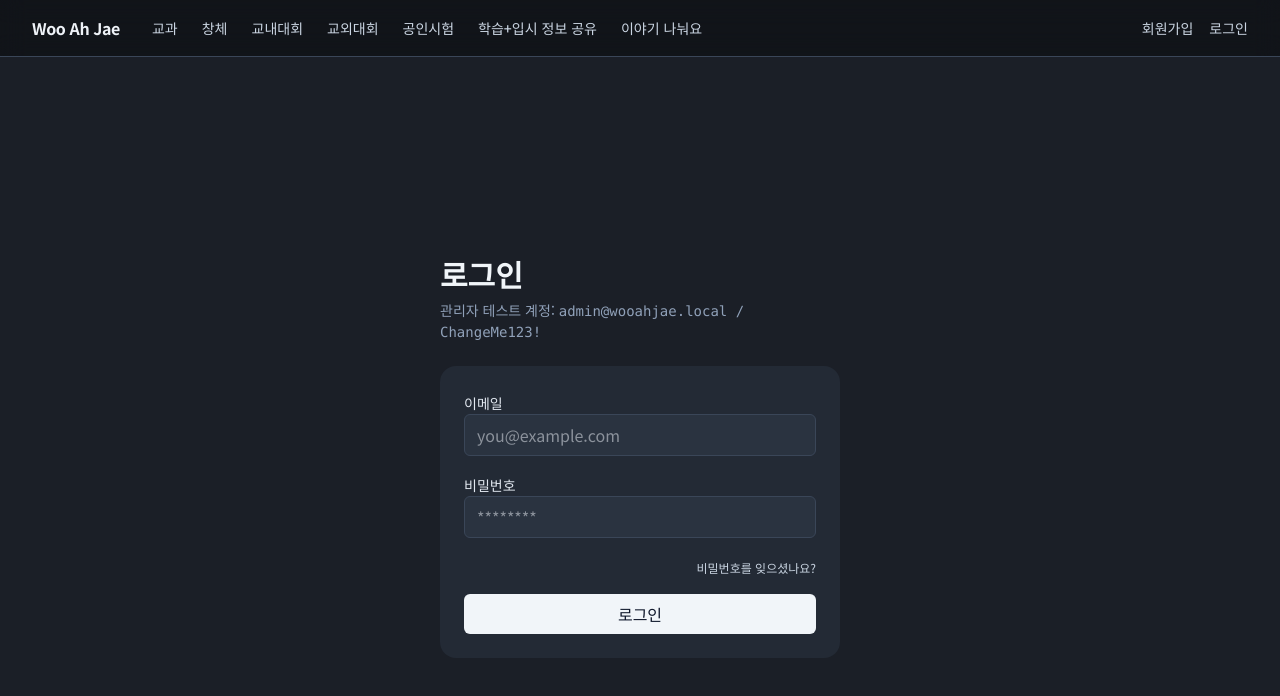
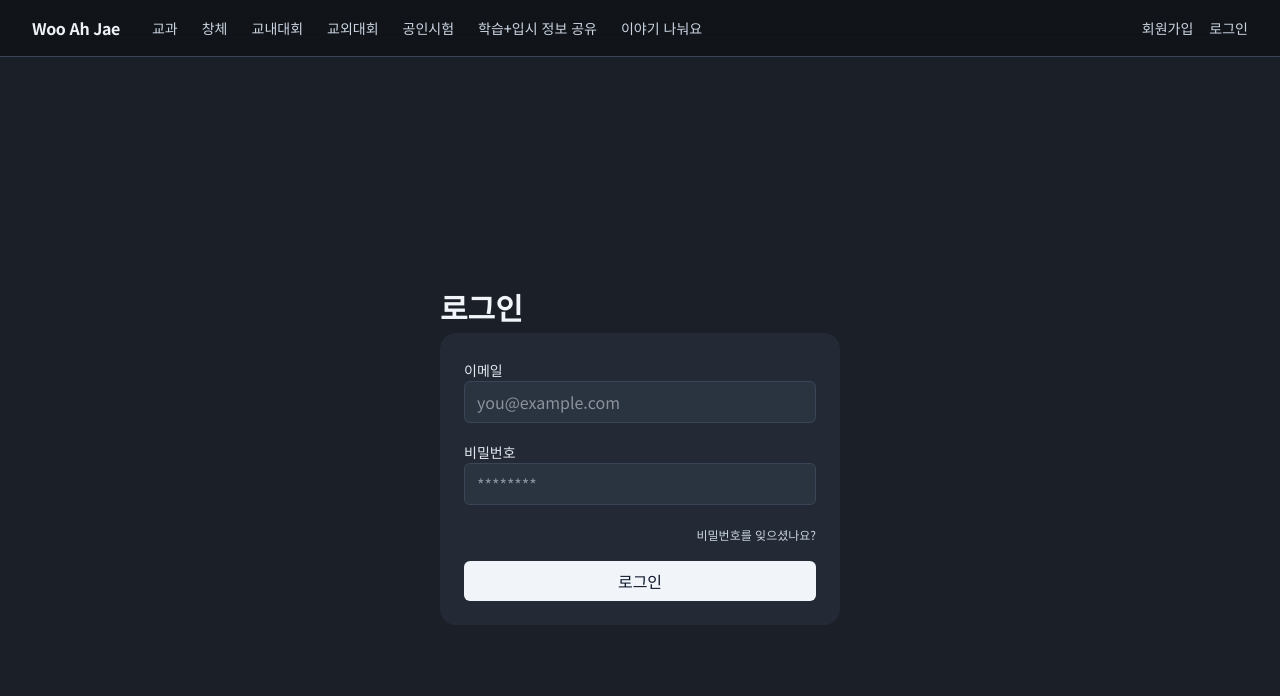
Before and after one commit to LEEJIKEUN/woo-ah-jae, a Next.js app: page /login in a window 1280 px wide. Shown: the top 696 px of the page. Built offline with nearby package versions, Linux system fonts and the light colour scheme; no server answers.

Commit message:
chore: remove admin test account hint from login page

```diff
--- a/src/app/login/page.tsx
+++ b/src/app/login/page.tsx
@@ -48,10 +48,6 @@ export default function LoginPage() {
   return (
     <main className="mx-auto flex min-h-screen w-full max-w-md flex-col justify-center px-6">
       <h1 className="mb-2 text-3xl font-bold text-slate-100">로그인</h1>
-      <p className="mb-6 text-sm text-slate-400">
-        관리자 테스트 계정: <span className="font-mono">admin@wooahjae.local / ChangeMe123!</span>
-      </p>
-
       <form onSubmit={onSubmit} className="space-y-4 rounded-2xl bg-[color:var(--surface)] p-6">
         <label className="block space-y-1">
           <span className="text-sm font-medium text-slate-200">이메일</span>
```
